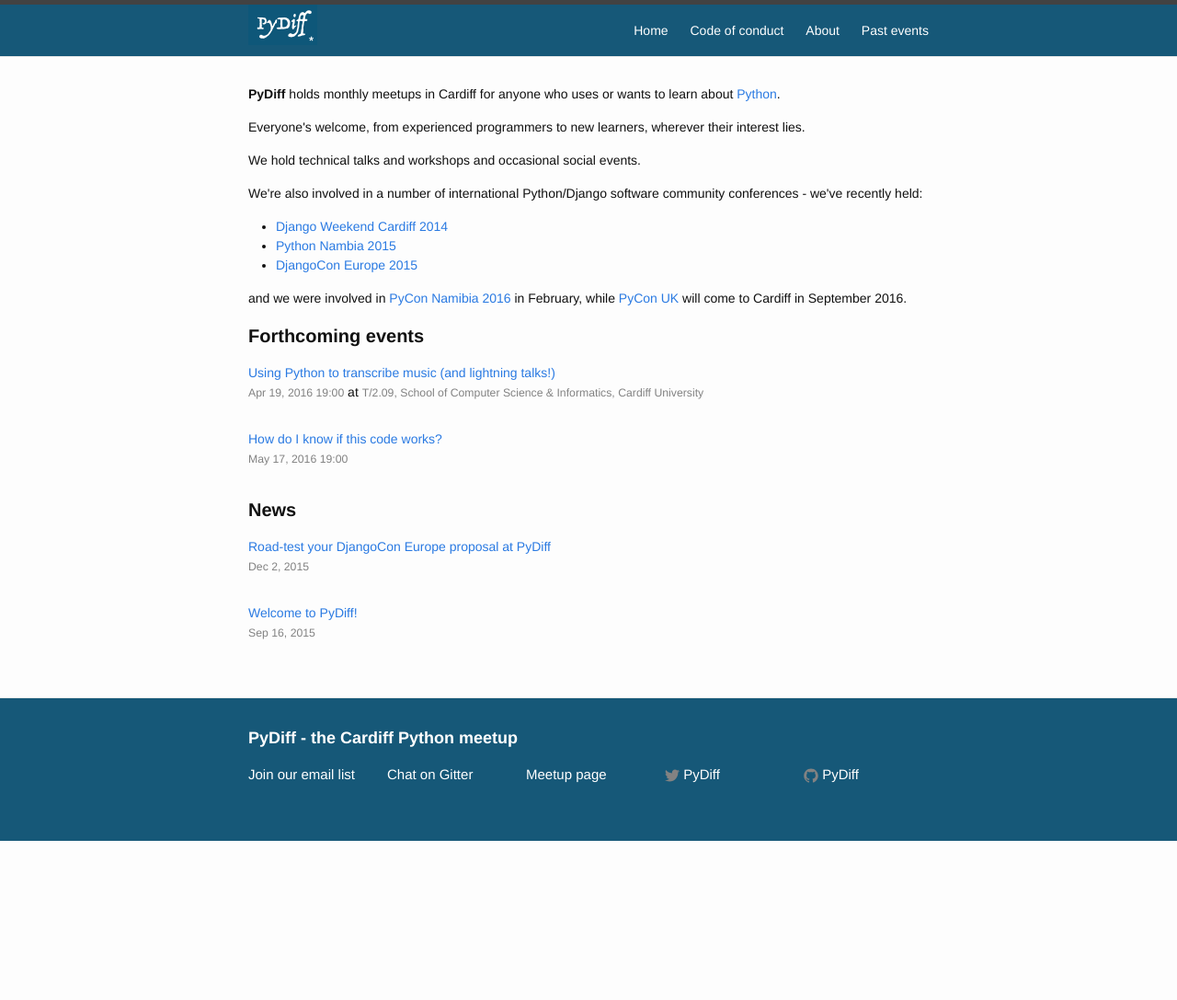
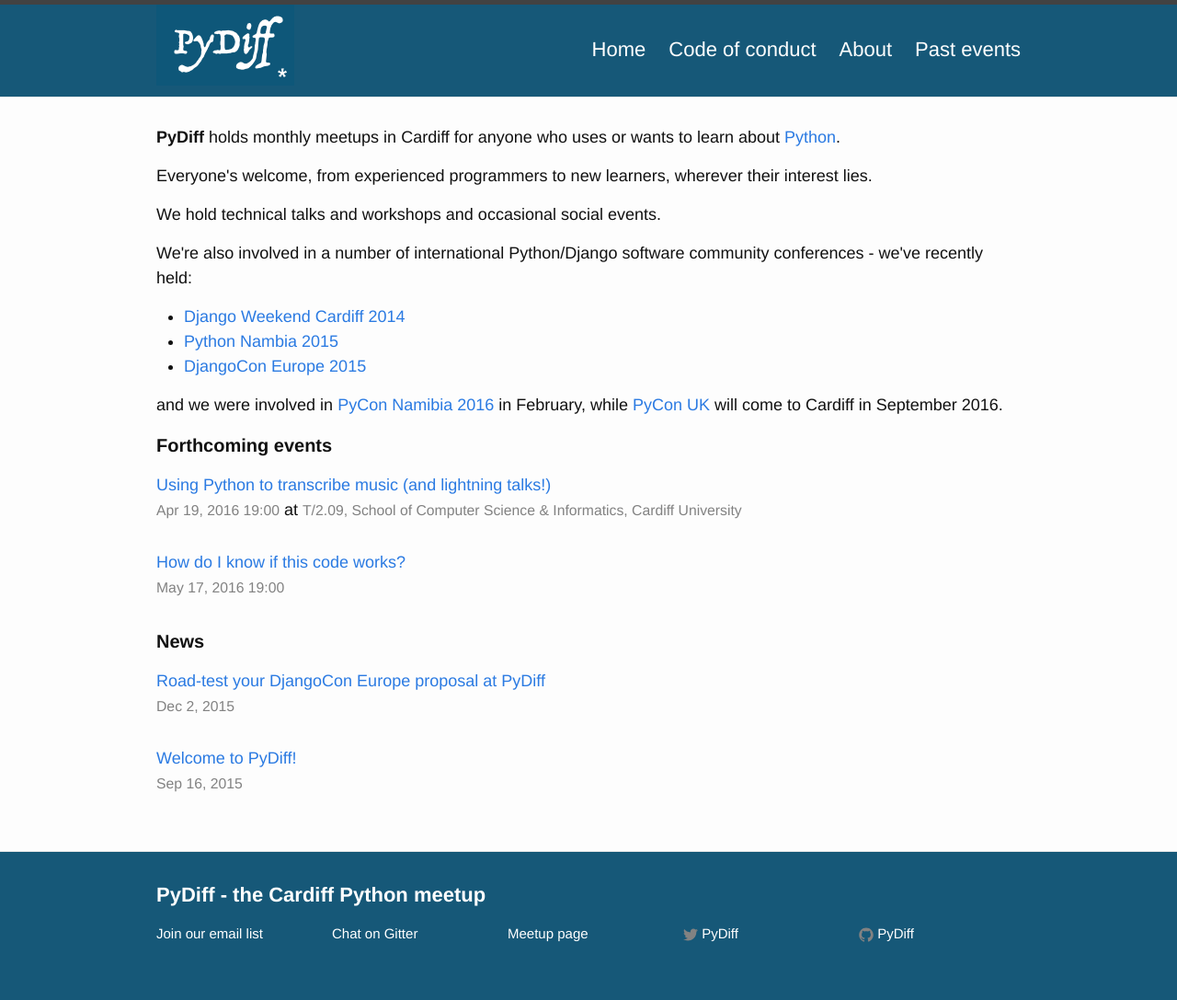
Before and after one commit to PyDiff/PyDiff.github.io, a Jekyll site: the page built from index.html, in a window 1280 px wide. Shown: the whole page at 92% size. Built offline with Jekyll 4.4.1, drawn with Linux system fonts in a browser that asks for light colours; before the commit the page ends 914 px from its top, so only the background shows below that.

Commit message:
styling changes

```diff
--- a/_includes/header.html
+++ b/_includes/header.html
@@ -2,7 +2,7 @@
 
   <div class="wrapper">
 
-    <a class="page-link" href="{{ site.baseurl }}/"><img src="{{ base.url }}/logo88.png" height="44" alt=""></a>
+    <a class="page-link" href="{{ site.baseurl }}/"><img src="{{ base.url }}/logo88.png" height="88" alt=""></a>
 
     <nav class="site-nav">
       <a href="#" class="menu-icon">
--- a/_sass/_layout.scss
+++ b/_sass/_layout.scss
@@ -31,7 +31,7 @@
 
 .site-nav {
     float: right;
-    line-height: 56px;
+    line-height: 100px;
 
     .menu-icon {
         display: none;
@@ -40,6 +40,7 @@
     .page-link {
         color: $text-color;
         line-height: $base-line-height;
+        font-size: 22px;
 
         // Gaps between nav items, but not on the first one
         &:not(:first-child) {
@@ -110,7 +111,7 @@
 }
 
 .footer-heading {
-    font-size: 18px;
+    font-size: 22px;
     margin-bottom: $spacing-unit / 2;
 }
 
--- a/css/main.scss
+++ b/css/main.scss
@@ -7,7 +7,7 @@
 
 // Our variables
 $base-font-family: "Helvetica Neue", Helvetica, Arial, sans-serif;
-$base-font-size:   14px;
+$base-font-size:   18px;
 $small-font-size:  $base-font-size * 0.875;
 $base-line-height: 1.5;
 
@@ -23,10 +23,10 @@
 $grey-color-dark:  darken($grey-color, 25%);
 
 // Width of the content area
-$content-width:    800px;
+$content-width:    1000px;
 
 $on-palm:          600px;
-$on-laptop:        800px;
+$on-laptop:        1000px;
 
 
 
```
